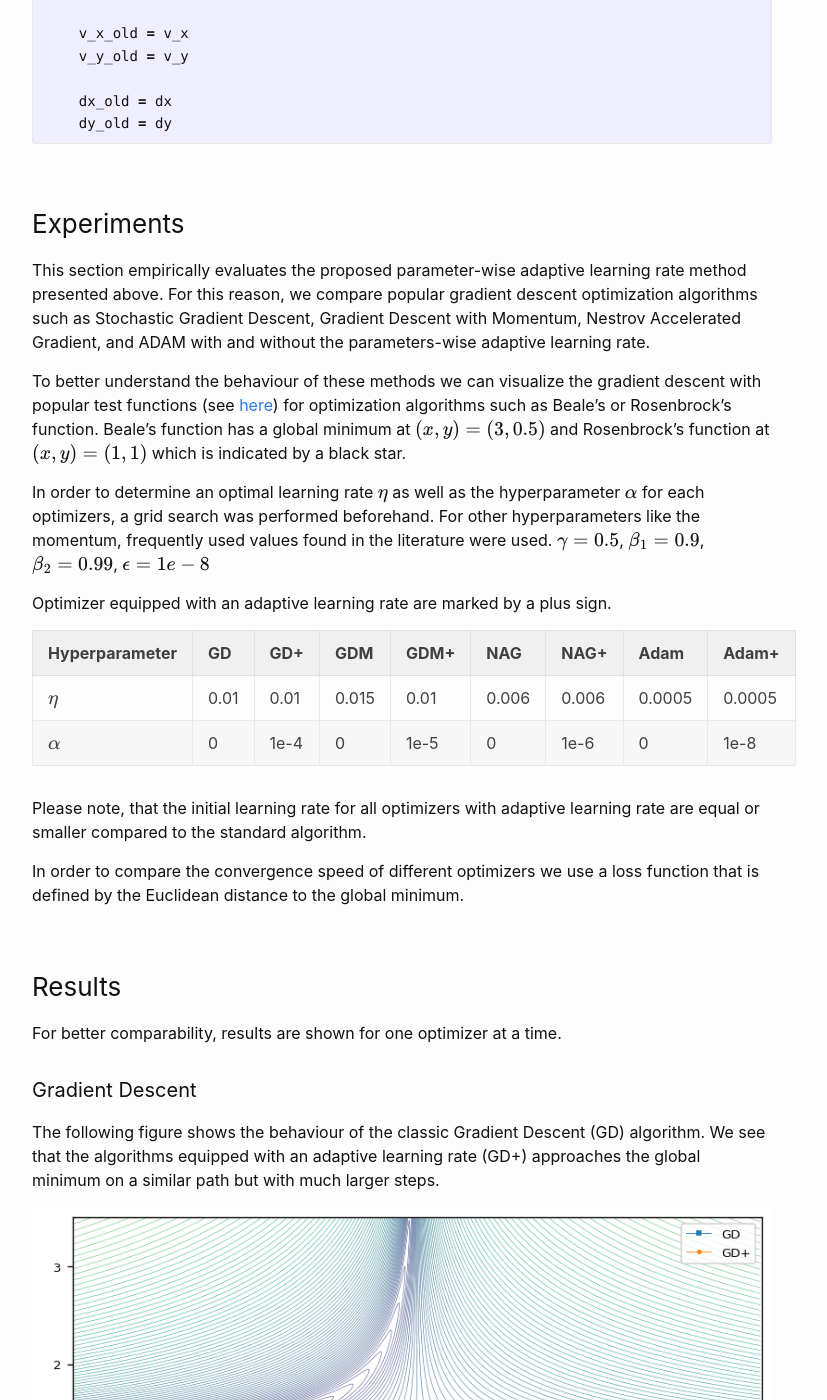
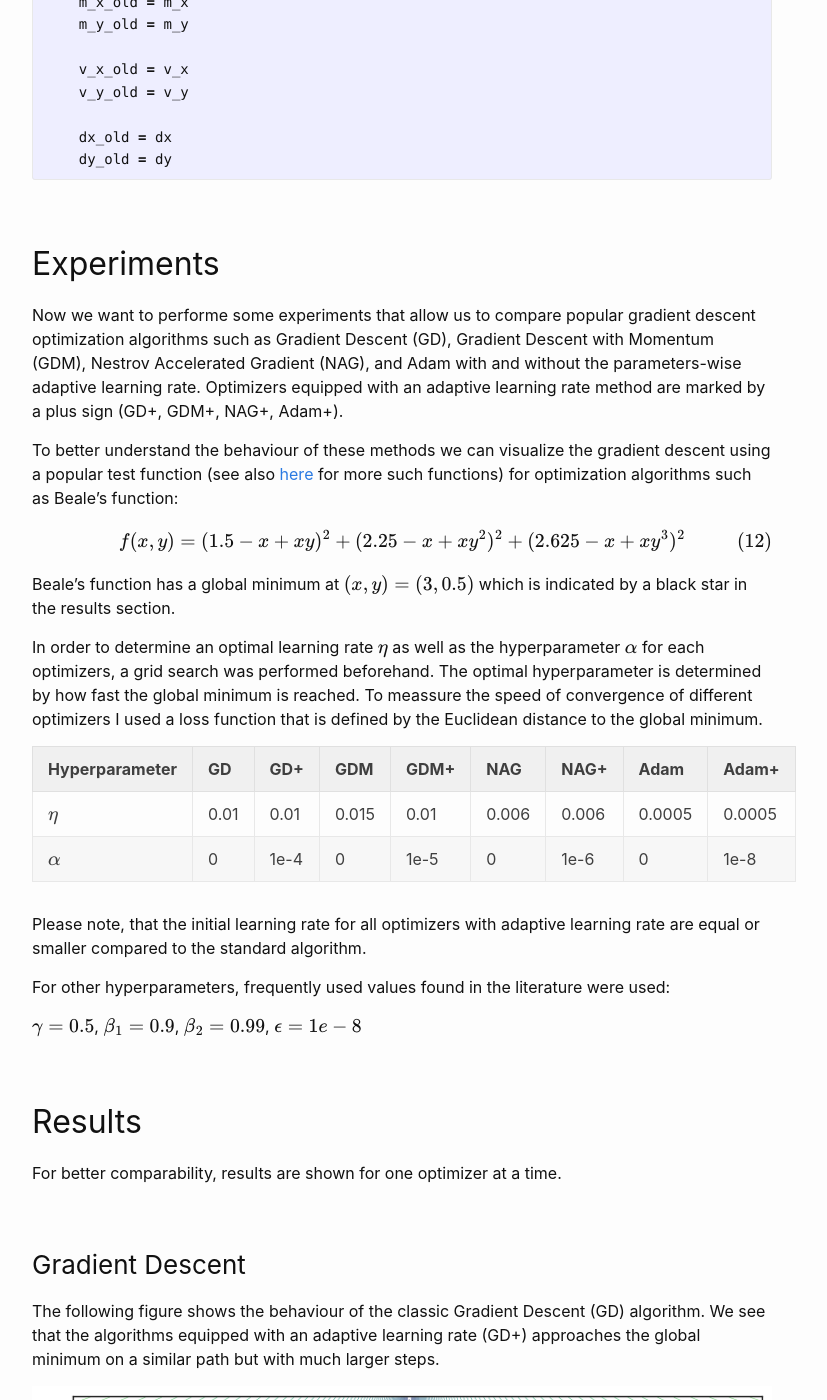
Before and after one commit to kaifishr/kaifishr.github.io, a Jekyll site: the page built from _posts/2020-12-12-adaptive-learning-rate-method.md, in a window 1280 px wide and 1400 px high, scrolled down 5206 px. Shown: the whole window, without its empty margins (238-1065 px from the left). Built offline with Jekyll 4.4.1, drawn with Linux system fonts in a browser that asks for light colours; formulas are drawn with MathJax 3; some of the changed text lies outside the part shown.

Commit message:
- Working on experiment section

````diff
--- a/_posts/2020-12-12-adaptive-learning-rate-method.md
+++ b/_posts/2020-12-12-adaptive-learning-rate-method.md
@@ -8,7 +8,7 @@ date:   2020-12-12 12:12:12
 
 ---
 
-### Introduction
+## Introduction
 
 In this blog post I present a novel adaptive learning rate method for gradient descent optimization algorithms. The proposed method uses gradient information that allow to either compute parameter-wise or global adaptive learning rates.
 
@@ -18,7 +18,7 @@ These optimization algorithm show better performance when equipped with an adapt
 
 This method allows us to propagate loss information back to the learning rate.
 
-### Related Work
+## Related Work
 
 In recent years many learning rate schedules have been proposed to accelerate the training of machine learning models. A good comparison of these methods can be found ***here***. These methods have in common, that they do not take information into account provided by the model during the training process such as loss or gradient information.
 
@@ -28,7 +28,7 @@ For this reason, cyclic learning rate schedules may be the better option for con
 
 For this reason, we can use the gradient information provided by the model to determine an adaptive learning rate at every backpropagation gradient descent step.
 
-### Method
+## Method
 
 In this section we derive an adaptive learning rate update scheme for gradient descent optimization algorithms. Stochastic gradient descent computes the gradient of a loss function $$L$$ with respect to the parameters $$\boldsymbol{w}$$. The update rule for each parameter can be written as follows:
 
@@ -187,15 +187,17 @@ def gradient_descent_adam():
     dy_old = dy
 ```
 
-### Experiments
+## Experiments
 
-This section empirically evaluates the proposed parameter-wise adaptive learning rate method presented above. For this reason, we compare popular gradient descent optimization algorithms such as Stochastic Gradient Descent, Gradient Descent with Momentum, Nestrov Accelerated Gradient, and ADAM with and without the parameters-wise adaptive learning rate.
+Now we want to performe some experiments that allow us to compare popular gradient descent optimization algorithms such as Gradient Descent (GD), Gradient Descent with Momentum (GDM), Nestrov Accelerated Gradient (NAG), and Adam with and without the parameters-wise adaptive learning rate. Optimizers equipped with an adaptive learning rate method are marked by a plus sign (GD+, GDM+, NAG+, Adam+).
 
-To better understand the behaviour of these methods we can visualize the gradient descent with popular test functions (see [here][test_functions]) for optimization algorithms such as Beale's or Rosenbrock's function. Beale's function has a global minimum at $$(x,y)=(3,0.5)$$ and Rosenbrock's function at $$(x,y)=(1,1)$$ which is indicated by a black star.
+To better understand the behaviour of these methods we can visualize the gradient descent using a popular test function (see also [here][test_functions] for more such functions) for optimization algorithms such as Beale's function:
 
-In order to determine an optimal learning rate $$\eta$$ as well as the hyperparameter $$\alpha$$ for each optimizers, a grid search was performed beforehand. For other hyperparameters like the momentum, frequently used values found in the literature were used. $$\gamma=0.5$$, $$\beta_1=0.9$$, $$\beta_2=0.99$$, $$\epsilon=1e-8$$
+ $$f(x,y) = (1.5 - x + xy)^2 + (2.25 - x + xy^2)^2 + (2.625 - x + xy^3)^2$$
 
-Optimizer equipped with an adaptive learning rate are marked by a plus sign.
+Beale's function has a global minimum at $$(x,y)=(3,0.5)$$ which is indicated by a black star in the results section.
+
+In order to determine an optimal learning rate $$\eta$$ as well as the hyperparameter $$\alpha$$ for each optimizers, a grid search was performed beforehand. The optimal hyperparameter is determined by how fast the global minimum is reached. To meassure the speed of convergence of different optimizers I used a loss function that is defined by the Euclidean distance to the global minimum.
 
 | Hyperparameter | GD | GD+ | GDM | GDM+ | NAG | NAG+ | Adam | Adam+ |
 |----------------|----|-----|-----|------|-----|------|------|-------|
@@ -204,13 +206,15 @@ Optimizer equipped with an adaptive learning rate are marked by a plus sign.
 
 Please note, that the initial learning rate for all optimizers with adaptive learning rate are equal or smaller compared to the standard algorithm.
 
-In order to compare the convergence speed of different optimizers we use a loss function that is defined by the Euclidean distance to the global minimum.
+For other hyperparameters, frequently used values found in the literature were used:
 
-### Results
+$$\gamma=0.5$$, $$\beta_1=0.9$$, $$\beta_2=0.99$$, $$\epsilon=1e-8$$
+
+## Results
 
 For better comparability, results are shown for one optimizer at a time.
 
-#### Gradient Descent
+### Gradient Descent
 
 The following figure shows the behaviour of the classic Gradient Descent (GD) algorithm. We see that the algorithms equipped with an adaptive learning rate (GD+) approaches the global minimum on a similar path but with much larger steps.
 
@@ -220,48 +224,43 @@ This behaviour is also reflected in the loss as apparent in the next figure. The
 
 ![](/assets/images/post6/loss_gd_beale_1em4.png)
 
-#### GDM
+### Gradient Descent with Momentum
 
-<!--
-![](/assets/images/post6/gd_beale_gdm_alpha_1em5.png)
--->
+In the case with momentum, the results behave similarly to those for the classic gradient descent. Due to the adaptive learning rate, the global minimum is reached in a more direct way and with larger steps.
+
 ![](/assets/images/post6/gd_beale_gdm_alpha_5em5.png)
+
+Here we see again, that the optimizer equipped with an adaptive learning rate converges much faster and also gets much closer to the global minimum.
+
 ![](/assets/images/post6/loss_gdm_beale_5em4.png)
 
-#### NAG
+### Nestrov Accelerated Gradient
+
+In case of the Nestrov Accelerated Gradient (NAG) optimizer with a fixed learning rate, the optimizer approaches the global minimum more carfully compared to the method equipped with an adaptive learning rate. Here we see that NAG+ again behaves more aggressive right at the beginning of the optimization process.
 
 ![](/assets/images/post6/gd_beale_nag_alpha_1em6.png)
-![](/assets/images/post6/gd_beale_nag_alpha_1em8.png)
+
+Even thought the gradient descent with NAG+ does not approach the minimum right from the start, it converges with a slight delay much faster requiring only half the steps to converge compared to NAG.
+
 ![](/assets/images/post6/loss_nag_beale.png)
 
-<!--
-For Gradient Descent with Momentum, the speed of convergence of
-![gradient_descent_beale_gdm](/assets/images/post6/gd_gdm.png)
--->
+### Adam
 
-The next figure shows the result for the Adam optimization algorithm. The Adam algorithm approaches to global minimum in a steady and a very carfully way. If we equip the Adam optimization algorithm with an adaptive learning rate for each parameter we can observe, that the gradient descent is much more aggresive. Using adaptive learning rates the global minimum is approached much faster and in a more direct way.
+The next figure shows the results for the Adam optimization algorithm. The results show that the Adam algorithm with constant learning rate approaches to global minimum in a steady and a very carfully way. If we equip the Adam optimizer with an parameter-wise adaptive learning rate, we can observe, that the gradient descent is much more aggresive meaning, that the global minimum is approached with larger steps and in a more direct way.
 
-![](/assets/images/post6/gd_beale_adam_alpha_1em5.png)
 ![](/assets/images/post6/gd_beale_adam_alpha_1em7.png)
+
+If we look at how the loss behaves we see how much faster the optimizer with adaptive learning rate converges. Two things in particular stand out here. Adam+ get very close to the global minimum before it than oscillates much further away around the minimum. On the other hand, even though Adam takes much for time to converge, it get closer to the global minimum by almost two order of magnitudes.
+
 ![](/assets/images/post6/loss_adam_beale.png)
 
-The next figure summarizes the findings for all used optimizers with and without adaptive learning rate. As we can see, optimizers equipped with adaptive learning rate not only converge faster, but also get closer to the global minimum.
-
-![loss_beale](/assets/images/post6/loss_beale_all.png)
-
-<!--
-The following two figures show the results for the Rosenbrock function. Here similar results can be observed.
-![gradient_descent_rosenbrock_all](/assets/images/post6/gd_rosenbrock.png)
-![loss_rosenbrock](/assets/images/post6/loss_rosenbrock.png)
--->
-
-### Discussion
+## Discussion
 
 The visualization of the gradient descent already indicates that the global minimum is reached faster for optimizers that use the adaptive learning rate presented above.
 
 Using an adaptive learning rate allows to ... less time necessary for hyperparameter search. In principle it is possible to start with a learning rate of zero.
 
-### Outlook
+## Outlook
 
 The method also allows for poorly chosen hyperparameters to converge really fast.
 
````
Also changed, not shown: other parts of _posts/2020-12-12-adaptive-learning-rate-method.md (+2 -2 lines), about.md (+7 -1 lines), assets/tux.png (added).
